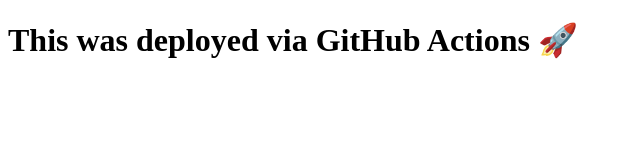
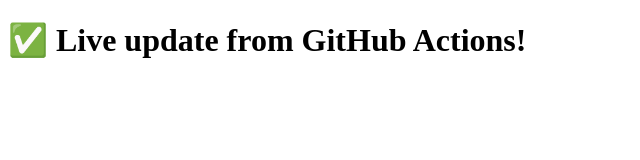
Before and after one commit to DevSingh05/azure-sample-app-terraform, a plain HTML site: page index.html in a window 1280 px wide. Shown: the whole page, without its empty margins (0-640 px from the left). Drawn offline with Linux system fonts and the light colour scheme.

Commit message:
Update index.html

```diff
--- a/index.html
+++ b/index.html
@@ -1,5 +1,5 @@
 <!DOCTYPE html>
 <html>
   <head><title>Hello Azure</title></head>
-  <body><h1>This was deployed via GitHub Actions 🚀</h1></body>
+  <h1>✅ Live update from GitHub Actions!</h1>
 </html>
```
